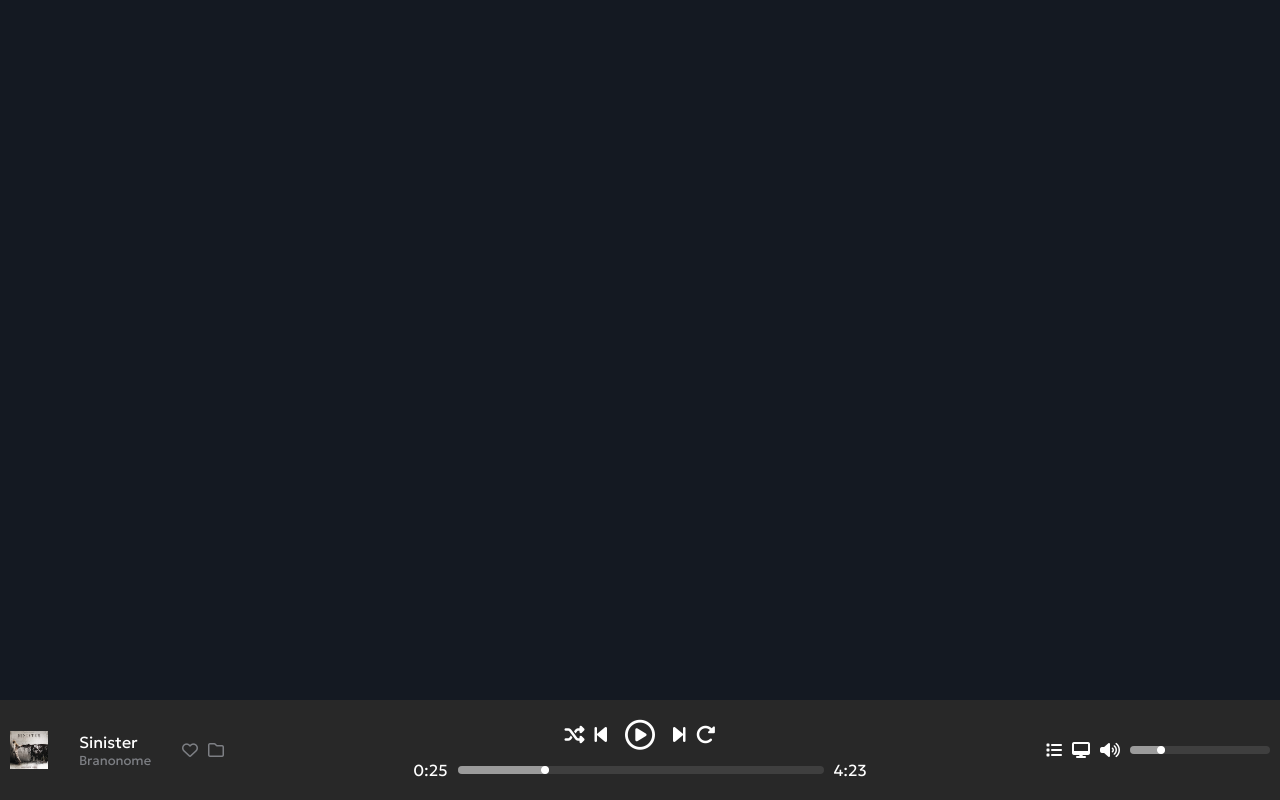
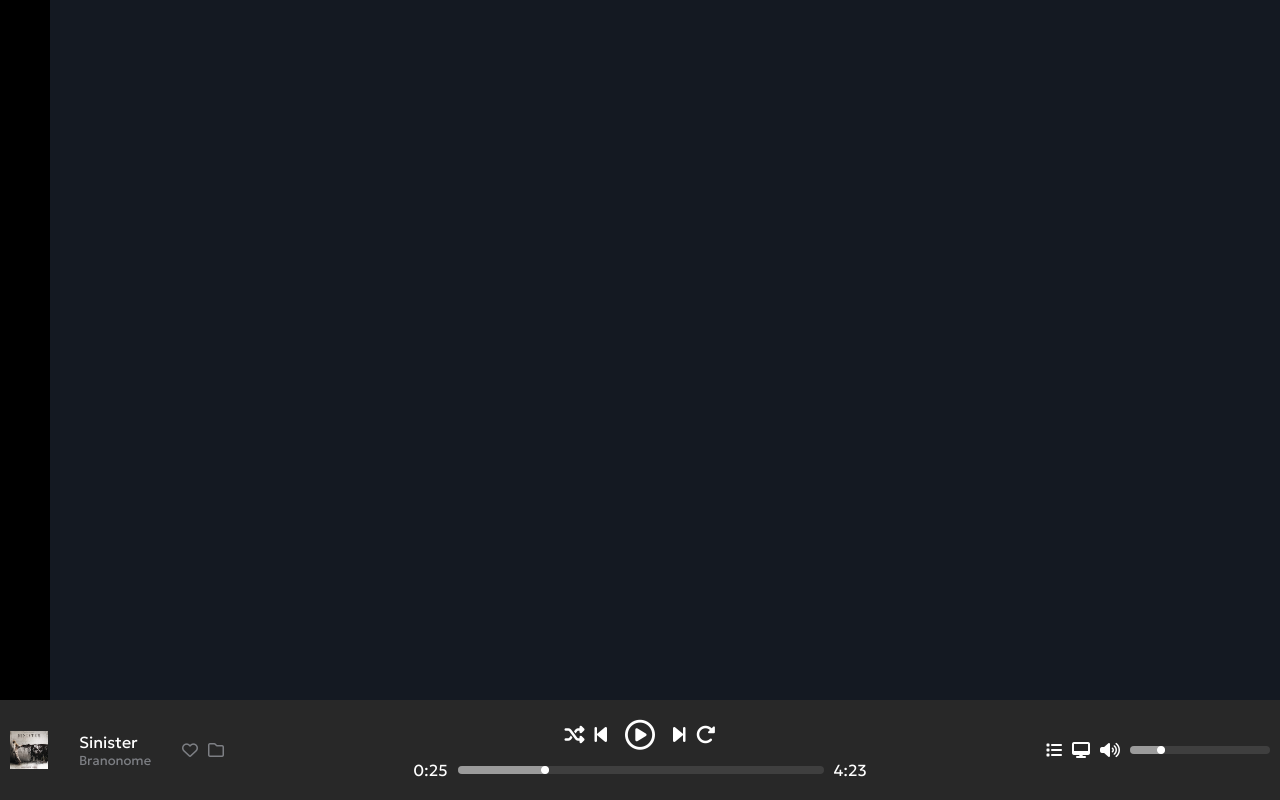
Before and after one commit to RiccardoFiacco/html-css-spotifyweb-mobileFirst, a plain HTML site: page index.html in a window 1280 px wide. Drawn offline with Linux system fonts and the light colour scheme.

Commit message:
add rules for sidebar

```diff
--- a/css/style.css
+++ b/css/style.css
@@ -36,6 +36,16 @@ img {
     display: flex;
     flex-grow: 1;
     height: 0;
+}
+.sidebar{
+    width: 50px;
+    display: flex;
+    flex-direction: column;
+    align-items: center;
+    flex-shrink: 0;
+    background-color: black;
+    padding-top: 20px;
+    color:white;
 }
 
 .player{
```
